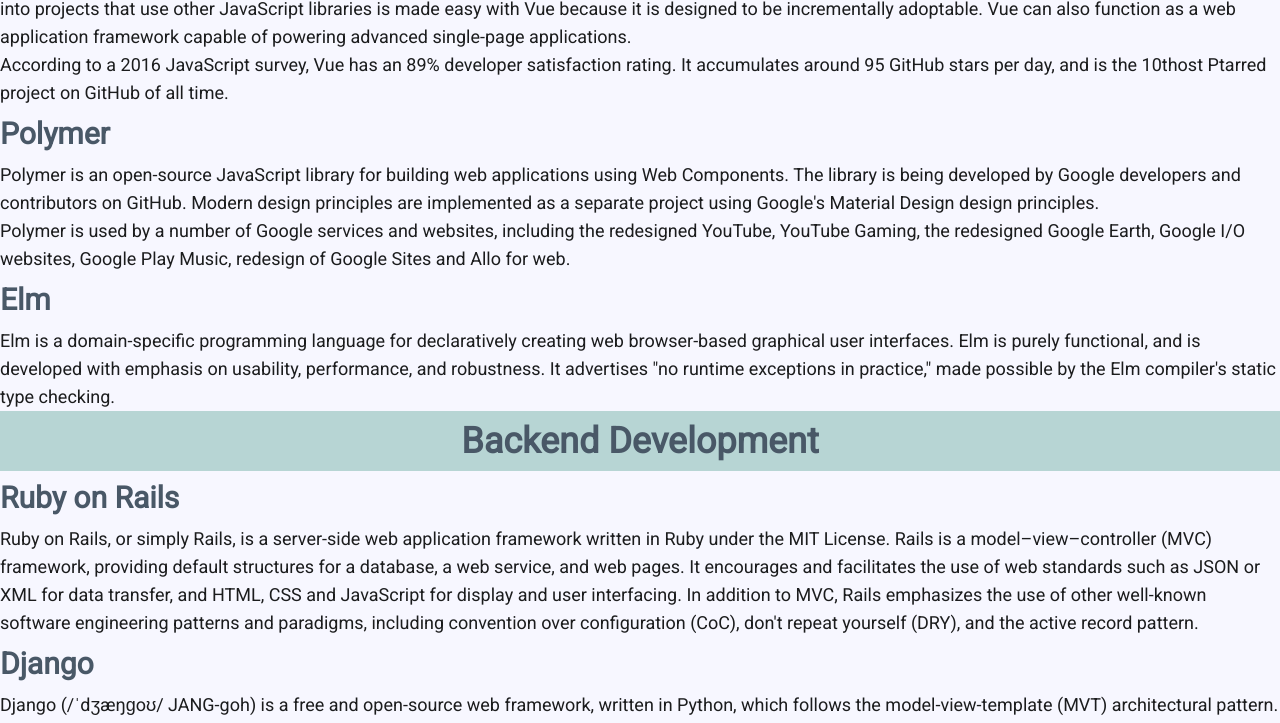
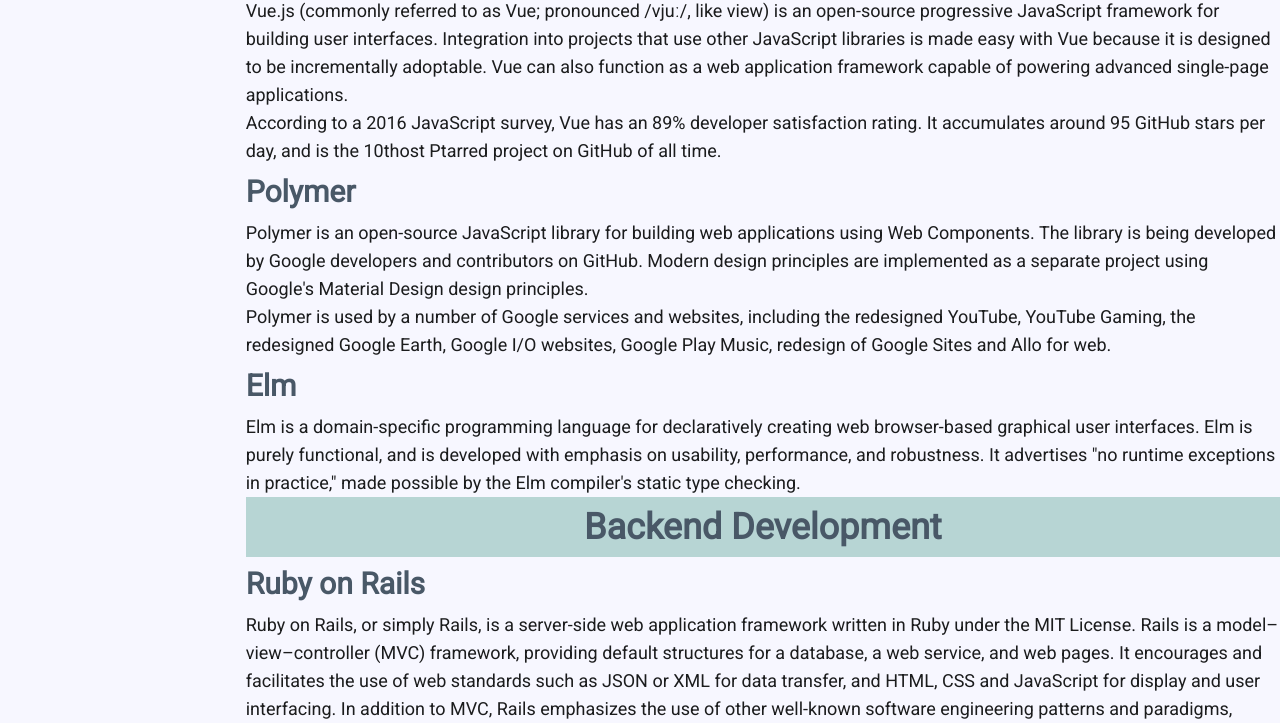
Before and after one commit to trueshizus/training_vanilla_web_development, a plain HTML site: page index.html in a window 1280 px wide. Shown: the part 617-1340 px from the top of the page. Drawn offline with Linux system fonts and the light colour scheme.

Commit message:
Added media queries

```diff
--- a/css/style.css
+++ b/css/style.css
@@ -60,3 +60,39 @@ section h2 {
   text-align: center;
   background-color: #b7d5d4;
 }
+
+
+/* Grid */
+
+@media (min-width: 768px) {}
+
+@media  (min-width : 992px) {
+  footer { grid-area: footer}
+  header { grid-area: header}
+  main   { grid-area: main}
+  nav    { grid-area: nav }
+  body {
+    display: grid;
+    grid-template-columns: 1fr 5fr;
+    grid-template-areas:
+      "header header"
+      "footer footer"
+      "nav main"
+  }
+}
+
+@media (min-width: 1200px) {
+  footer { grid-area: footer }
+  header { grid-area: header }
+  main { grid-area: main }
+
+  body {
+    display: grid;
+    grid-template-columns: 1fr 5fr;
+    grid-template-rows: auto 1fr auto;
+    grid-template-areas:
+      "header main"
+      "nav main"
+      "footer main"
+  }
+}
```
